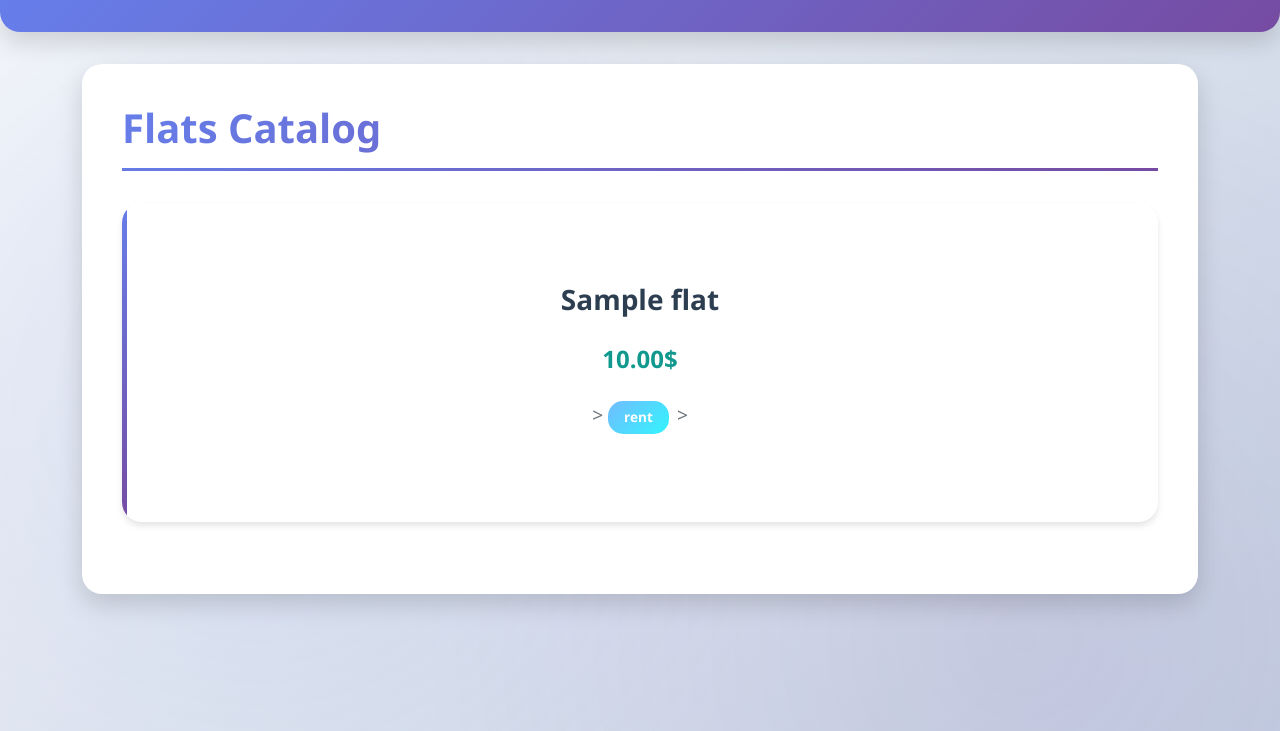
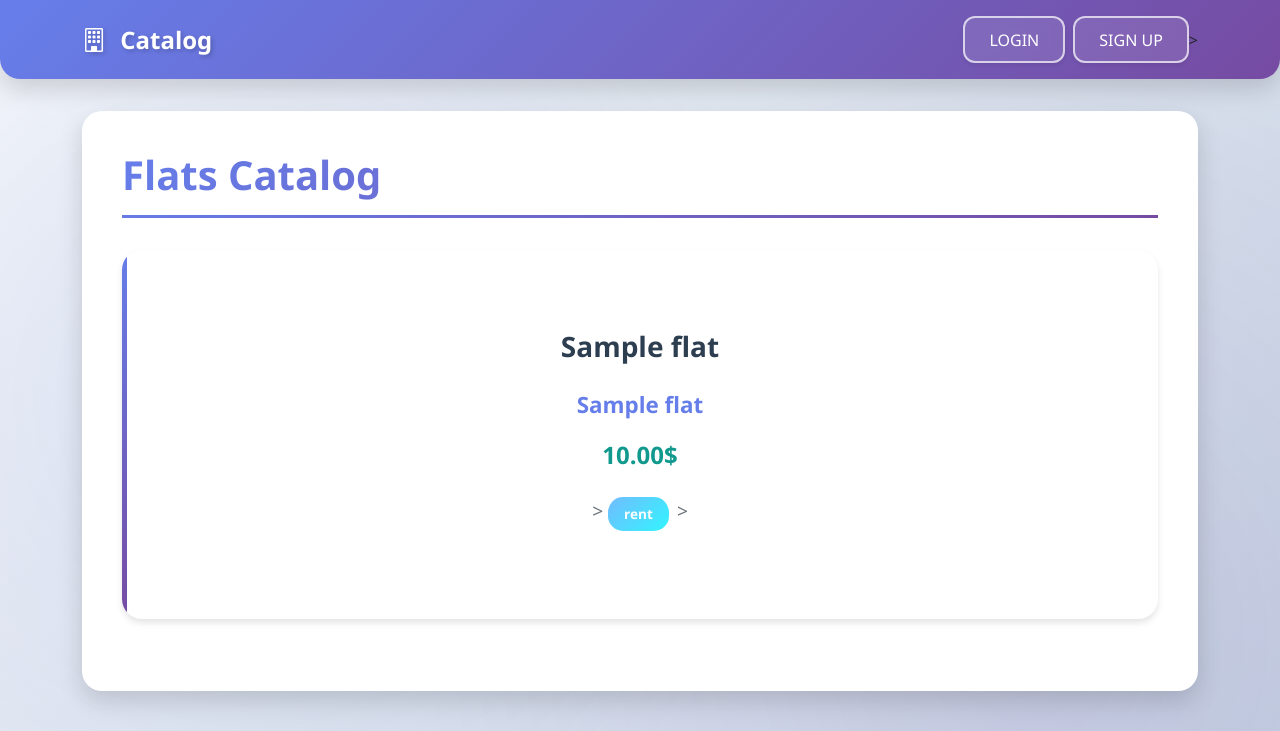
Before and after one commit to Vladislav1201/flats_project, a Django app: page / in a window 1280 px wide. Shown: the top 731 px of the page. Run offline with Django 5.2, Linux system fonts and the light colour scheme; tables that the repository leaves empty hold one stand-in row (values such as "Sample post").

Commit message:
plus oppotunity to add flat

```diff
--- a/estate_portal/settings.py
+++ b/estate_portal/settings.py
@@ -126,3 +126,6 @@ AUTH_USER_MODEL = 'users.User'
 
 MEDIA_URL = '/media/'
 MEDIA_ROOT = BASE_DIR / 'media'
+
+LOGIN_URL = "users:login"
+LOGIN_REDIRECT_URL = "flats:flats_list"
--- a/estate_portal/urls.py
+++ b/estate_portal/urls.py
@@ -6,7 +6,7 @@ from django.conf import settings
 urlpatterns = [
     path('admin/', admin.site.urls),
     path('', include('flats.urls')),
-   # path('users/', include('users.urls'))
+    path('users/', include('users.urls')),
 ]
 
 urlpatterns += static(settings.MEDIA_URL, document_root=settings.MEDIA_ROOT)
--- a/flats/models.py
+++ b/flats/models.py
@@ -25,3 +25,6 @@ class Flat(models.Model):
 
     def __str__(self):
         return self.title
+
+    class Meta:
+        ordering = ["-created_at"]
--- a/flats/templates/base.html
+++ b/flats/templates/base.html
@@ -1581,6 +1581,11 @@
   <!-- Navbar -->
   <nav class="navbar navbar-expand-lg navbar-custom">
     <div class="container">
+      <a class="navbar-brand" href={% url 'flats:flats_list' %}>
+      <i class="bi bi-building"></i>
+        Catalog
+
+        </a>
 
 
       <button class="navbar-toggler" type="button" data-bs-toggle="collapse" data-bs-target="#navbarNav">
@@ -1592,11 +1597,37 @@
           <li class="nav-item">
 
           </li>
-
-
+            {% if user.is_authenticated %}
+              {% if user.is_owner %}
+                <a href="{% url 'flats:flat_create' %}" class="btn btn-success ms-2">
+                  Add Flat
+                </a>
+
+              {% endif %}
+            {% endif %}
         </ul>
 
         <div class="d-flex align-items-center">
+          {% if user.is_authenticated %}
+            <span class="user-info me-3">
+              {{ user.username }}
+            </span>>
+            <form action="{% url 'users:logout' %}" method="post" class="d-inline">
+              {% csrf_token %}
+              <button class="btn btn-outline-light">Logout</button>
+
+            </form>
+          {% else %}
+            <a href="{% url 'users:login' %}" class="btn btn-outline-light me-2">
+          LOGIN
+          </a>
+          <a href="{% url 'users:signup' %}" class="btn btn-outline-light">
+            SIGN UP
+          </a>>
+
+          {% endif %}
+
+
 
         </div>
       </div>
--- a/flats/templates/flats_list.html
+++ b/flats/templates/flats_list.html
@@ -6,6 +6,7 @@
         {% for flat in all_flats %}
             <li>
                 <h3>{{ flat.title }}</h3>
+                <a href="{% url 'flats:flat_details' flat.pk %}"> {{ flat.title }} </a>
                 <strong> {{ flat.price}}$ </strong>>
                 <small>{{ flat.type }}</small>>
 
--- a/flats/urls.py
+++ b/flats/urls.py
@@ -1,9 +1,14 @@
 from django.urls import path
-from flats.views import flats_list
+from flats.views import flats_list, flat_details, flat_create
 
 app_name = 'flats'
 
 urlpatterns = [
     #http://localhost:8000/
-    path('', flats_list, name='flats_list')
+    path('', flats_list, name='flats_list'),
+
+    #http://localhost:8000/1/
+    path('<int:flat_id>', flat_details, name='flat_details'),
+
+    path('add/', flat_create, name="flat_create")
 ]
--- a/flats/views.py
+++ b/flats/views.py
@@ -1,5 +1,8 @@
 from django.shortcuts import render
+from django.shortcuts import get_object_or_404, redirect
 from flats.models import Flat
+from django.contrib.auth.decorators import login_required
+from flats.forms import FlatForm
 
 def flats_list(request):
     all_flats = Flat.objects.filter(available=True)
@@ -7,3 +10,27 @@ def flats_list(request):
         'all_flats': all_flats
 
     })
+
+def flat_details(request, flat_id):
+    #filtr -> list()
+    flat_from_db = Flat.objects.filter(id=flat_id).first()
+    return render(request, template_name='flat_detail.html', context={
+        'flat':flat_from_db
+    })
+
+
+@login_required
+def flat_create(request):
+
+    if request.method == "POST":
+        form = FlatForm(request.POST, request.FILES)
+        if form.is_valid():
+            flat = form.save(commit=False)
+            flat.owner = request.user
+            flat.save()
+            return redirect("flats:flat_details", flat_id=flat.id)
+
+    else:
+        form = FlatForm()
+
+    return render(request, "flat_create.html", {"form": form})
--- /dev/null
+++ b/users/urls.py
@@ -0,0 +1,19 @@
+from django.urls import path
+from django.contrib.auth import views as auth_views
+from users.views import signup_view
+
+app_name = "users"
+
+urlpatterns = [
+    path("signup/", signup_view, name="signup"),
+    path(
+        "login/",
+        auth_views.LoginView.as_view(template_name="login.html"),
+        name="login"
+    ),
+    path(
+        "logout/",
+        auth_views.LogoutView.as_view(next_page="users:login"),
+        name="logout"
+    ),
+]
```
Also changed, not shown: flats/forms.py (added, +7 -0 lines), flats/templates/flat_create.html (added, +12 -0 lines), flats/templates/flat_detail.html (added, +25 -0 lines), other.py (deleted, +0 -31 lines), users/forms.py (added, +15 -0 lines), users/models.py (+6 -2 lines), users/templates/login.html (added, +14 -0 lines), users/templates/signup.html (added, +14 -0 lines), users/views.py (+14 -2 lines).
